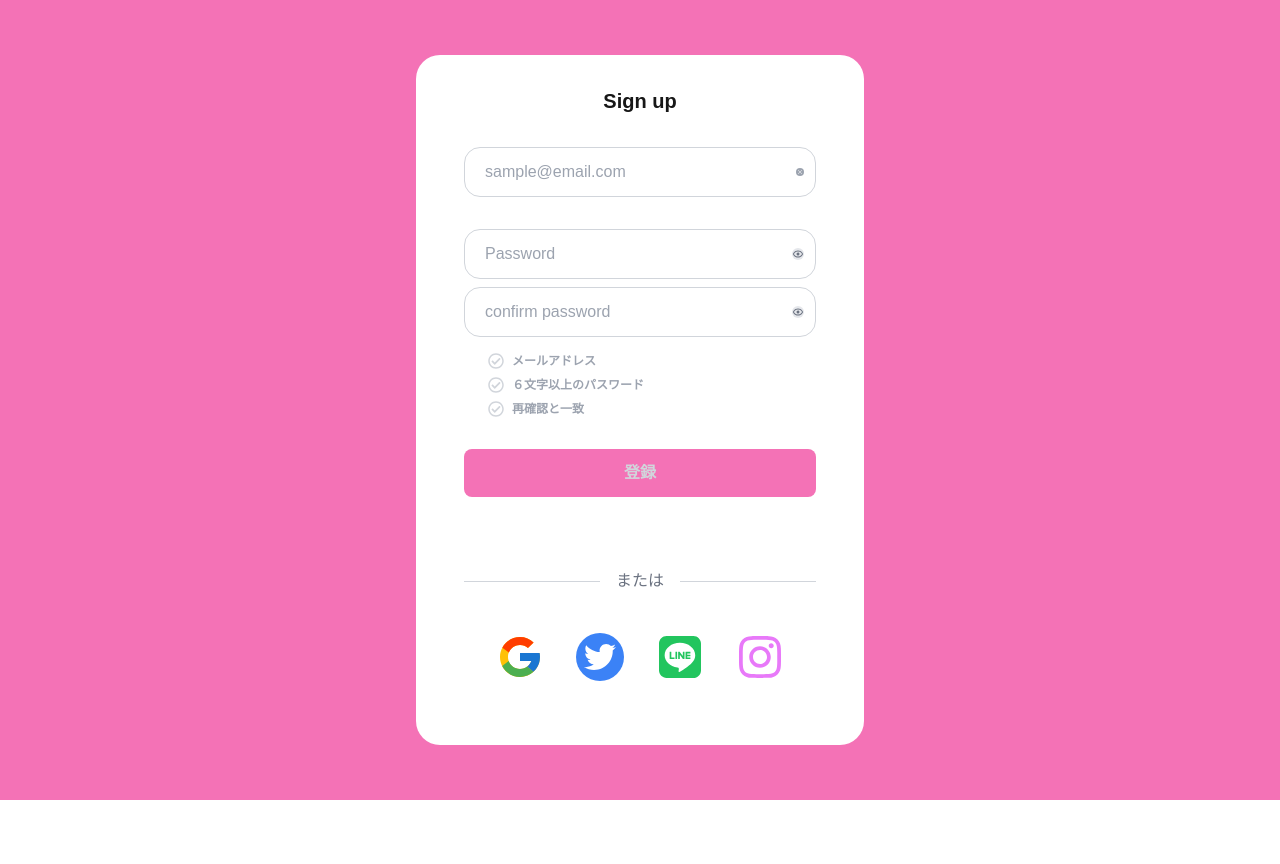
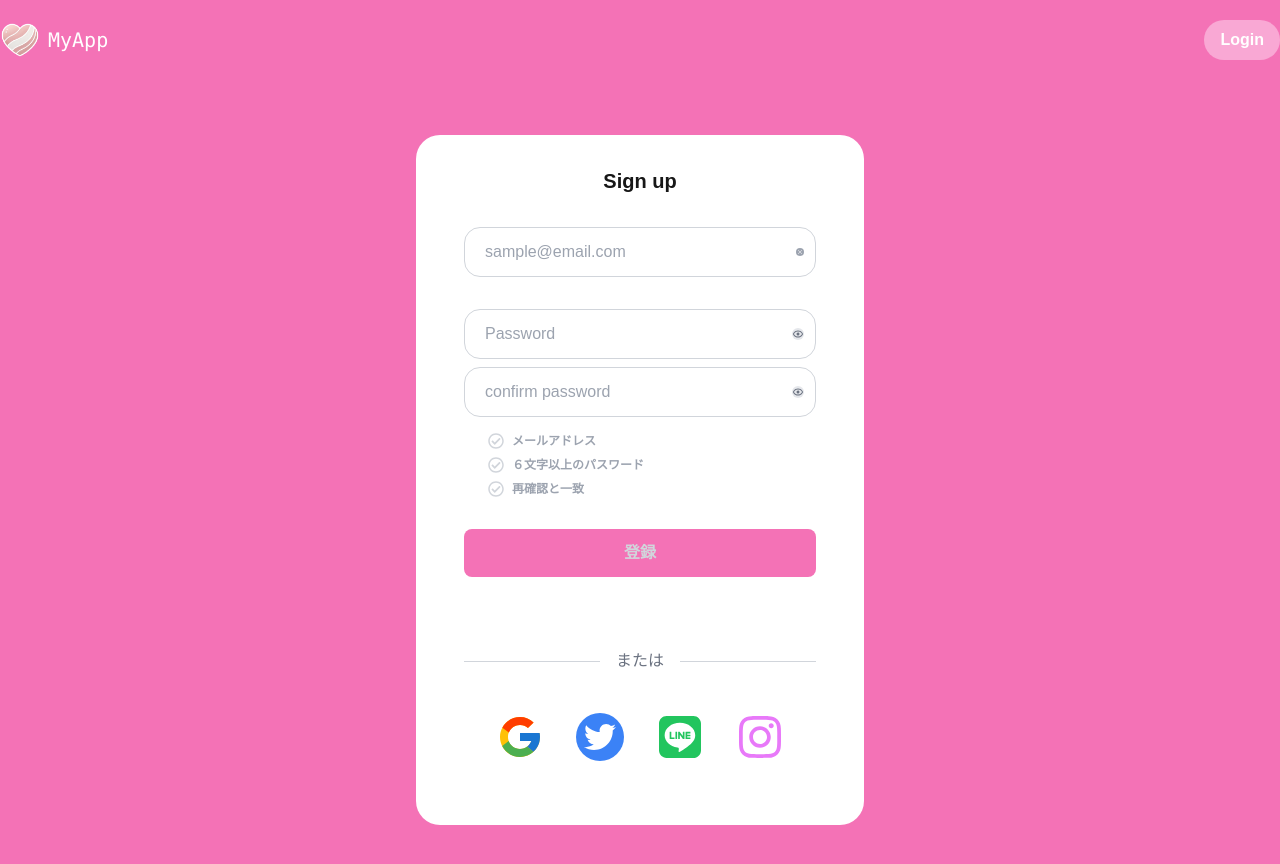
Before and after one commit to JojiYonamine/My-project, a Next.js app: page /Auth/Signup in a window 1280 px wide. Shown: the top 864 px of the page. Before the commit the page ends 800 px from the top, so only its background shows below. Built offline with nearby package versions, Linux system fonts and the light colour scheme; no server answers.

Commit message:
feat:signup login用のヘッダー作成・適用

```diff
--- a/src/app/Auth/Invite/page.tsx
+++ b/src/app/Auth/Invite/page.tsx
@@ -52,7 +52,7 @@ const InvitePage = () => {
             ? `${inviterName}さんからの招待です！`
             : "招待者情報を取得中。。。"}
         </h1>
-        <BasicButton onClick={()=>root.push(`/Auth/Signup?inviterId=${inviterId}`)}>登録へ進む</BasicButton>
+        <BasicButton onClick={()=>root.push(`/Auth/Login?inviterId=${inviterId}`)}>登録へ進む</BasicButton>
       </div>
     </div>
   );
--- a/src/app/Auth/Login/page.tsx
+++ b/src/app/Auth/Login/page.tsx
@@ -11,6 +11,7 @@ import { BasicButton } from "@/components";
 import { useRouter, useSearchParams } from "next/navigation";
 import { loginWithGoogle } from "@/utils/Auth/loginWithGoogle";
 import Link from "next/link";
+import AuthHeader from "@/components/AuthHeader";
 
 export default function LoginPage() {
   const [email, setEmail] = useState<string>("");
@@ -83,7 +84,9 @@ export default function LoginPage() {
   }, []);
 
   return (
-    <div className="bg-pink-400 h-screen flex justify-center text-center items-center">
+    <div>
+      <AuthHeader page={link}/>
+      <main className="bg-pink-400 h-screen flex justify-center text-center items-center">
         {/* カード表示 */}
         <div className="bg-white rounded-3xl m-8 px-12 py-8 w-full max-w-md">
           <h1 className="text-xl w-full mb-8 font-bold">Login</h1>
@@ -198,6 +201,7 @@ export default function LoginPage() {
             </button>
           </div>
         </div>
+      </main>
     </div>
   );
 }
--- a/src/app/Auth/Signup/page.tsx
+++ b/src/app/Auth/Signup/page.tsx
@@ -18,6 +18,7 @@ import {
 import { FcGoogle } from "react-icons/fc";
 import { useRouter, useSearchParams } from "next/navigation";
 import { loginWithGoogle } from "@/utils/Auth/loginWithGoogle";
+import AuthHeader from "@/components/AuthHeader";
 
 export default function SignupPage() {
   const [email, setEmail] = useState<string>("");
@@ -28,13 +29,13 @@ export default function SignupPage() {
   const [confirmError, setConfirmError] = useState<boolean>(true);
   const [loading, setLoading] = useState<boolean>(false);
   const [showPass, setShowPass] = useState<string>("text");
+  const [link,setLink] = useState<string>("")
   const emailRegex = /^[^\s@]+@[^\s@]+\.[^\s@]+$/;
 
   // 招待用
   const root = useRouter();
-  const searchParams = useSearchParams()
-  const inviterId = searchParams.get("inviterId")
-
+  const searchParams = useSearchParams();
+  const inviterId = searchParams.get("inviterId");
 
   // メールアドレス・パスワードチェック
   const validation = (): void | boolean => {
@@ -99,9 +100,9 @@ export default function SignupPage() {
         password
       );
       await sendVerification(userCredential.user);
-      if(inviterId){
+      if (inviterId) {
         root.push(`/Auth/setProfile?inviterId=${inviterId}`);
-      }else{
+      } else {
         root.push("/Auth/setProfile");
       }
       setLoading(false);
@@ -114,8 +115,19 @@ export default function SignupPage() {
     validation();
   }, [password, email, confirm]);
 
+  useEffect(() => {
+    if (inviterId) {
+      setLink(`/Auth/Login?inviterId=${inviterId}`);
+    } else {
+      setLink("/Auth/Login");
+    }
+  }, []);
+
   return (
-    <div className="bg-pink-400 h-screen flex justify-center text-center items-center">
+    <div>
+      <AuthHeader page={link}/>
+
+      <main className="bg-pink-400 h-screen flex justify-center text-center items-center">
         {/* カード表示 */}
         <div className="bg-white rounded-3xl m-8 px-12 py-8 w-full max-w-md">
           <h1 className="text-xl w-full mb-8 font-bold">Sign up</h1>
@@ -273,7 +285,7 @@ export default function SignupPage() {
 
           {/* ソーシャルログイン */}
           <div className="space-x-8 flex mb-8 justify-center text-center items-center">
-          <button onClick={()=>loginWithGoogle(inviterId)}>
+            <button onClick={() => loginWithGoogle(inviterId)}>
               <FcGoogle size={48} />
             </button>
             <button className="bg-blue-500 p-2 rounded-full">
@@ -287,6 +299,7 @@ export default function SignupPage() {
             </button>
           </div>
         </div>
+      </main>
     </div>
   );
 }
--- a/src/app/Test/page.tsx
+++ b/src/app/Test/page.tsx
@@ -2,6 +2,7 @@
 
 import { useEffect, useState } from "react";
 import { getUserNameFromFirestore } from "@/utils/firestoreRefs";
+import AuthHeader from "@/components/AuthHeader";
 
 
 const Test = () => {
@@ -21,6 +22,7 @@ const Test = () => {
     getUserName()
   },[])
   return(<div>
+    <AuthHeader/>
     {inviterName},    {invitedName}
 
   </div>)
--- /dev/null
+++ b/src/app/components/AuthHeader.tsx
@@ -0,0 +1,35 @@
+import Image from "next/image";
+import Link from "next/link";
+import React from "react";
+
+interface AuthHeaderProps {
+  page: string;
+}
+
+const AuthHeader: React.FC<AuthHeaderProps> = ({ page }) => {
+  const splitedPath = page.split("?");
+  const LoginOrSignUp = splitedPath[0].split("/")[2];
+  return (
+    <header className="bg-pink-400 ">
+      <div className="container mx-auto flex justify-between items-center py-[20px]">
+        {/* ロゴ用 */}
+        <div className="flex items-center space-x-2">
+          <Image src="/logo1.png" alt="Logo" width={40} height={40} />
+          <span className="text-xl font-mono text-white">MyApp</span>
+        </div>
+
+        {/* ログイン・サインイン用 */}
+        <nav className="flex">
+          <Link
+            href={page}
+            className="bg-pink-300 text-white font-bold px-4 py-2 rounded-3xl"
+          >
+            {LoginOrSignUp}
+          </Link>
+        </nav>
+      </div>
+    </header>
+  );
+};
+
+export default AuthHeader;
```
Also changed, not shown: public/logo1.png (added), public/logo2.png (added). Lines whose indentation alone changed are shown as unchanged.
